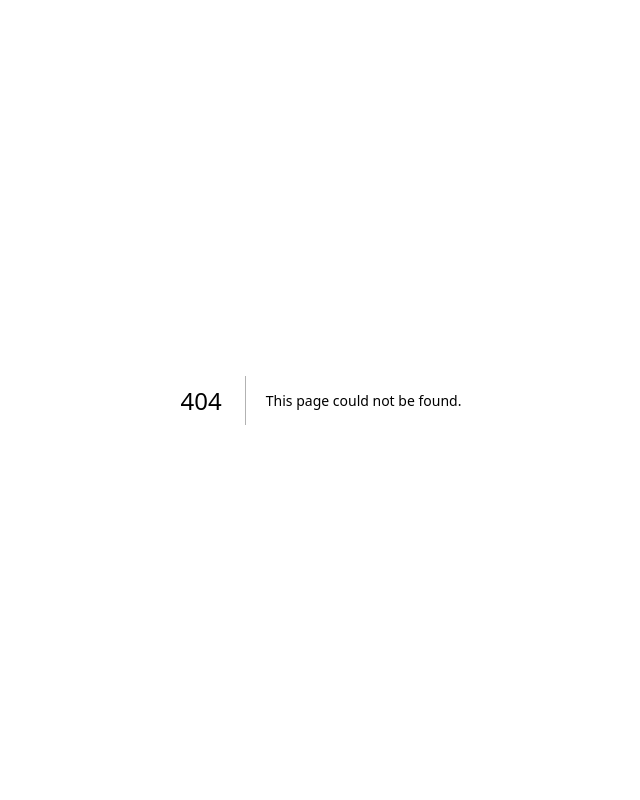
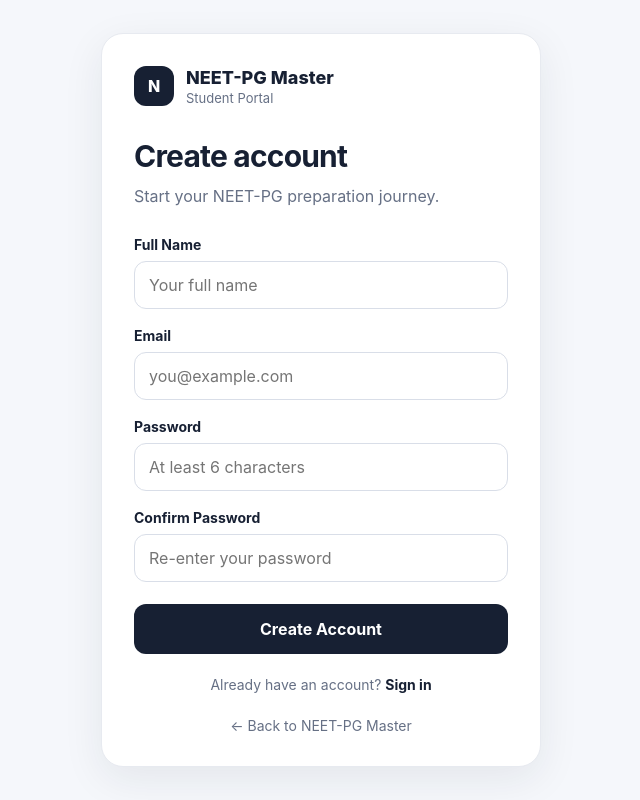
Before and after one commit to rerrlofficial/neetpg-mastery, a Next.js app in the folder apps/student/: page /signup in a window 1280 px wide. Before the commit this address had no page. Shown: the whole page, without its empty margins (319-959 px from the left). Built offline with nearby package versions, Linux system fonts and the light colour scheme; no server answers.

Commit message:
Create page.tsx

```diff
--- /dev/null
+++ b/apps/student/app/signup/page.tsx
@@ -0,0 +1,211 @@
+"use client";
+
+import { FormEvent, useState } from "react";
+import Link from "next/link";
+import { useRouter } from "next/navigation";
+import { supabase } from "../../lib/supabase";
+
+export default function StudentSignupPage() {
+  const router = useRouter();
+
+  const [name, setName] = useState("");
+  const [email, setEmail] = useState("");
+  const [password, setPassword] = useState("");
+  const [confirmPassword, setConfirmPassword] = useState("");
+
+  const [loading, setLoading] = useState(false);
+  const [errorMessage, setErrorMessage] = useState("");
+  const [successMessage, setSuccessMessage] = useState("");
+
+  async function handleSignup(event: FormEvent<HTMLFormElement>) {
+    event.preventDefault();
+
+    setErrorMessage("");
+    setSuccessMessage("");
+
+    if (!name.trim()) {
+      setErrorMessage("Please enter your name.");
+      return;
+    }
+
+    if (!email.trim()) {
+      setErrorMessage("Please enter your email.");
+      return;
+    }
+
+    if (password.length < 6) {
+      setErrorMessage("Password must be at least 6 characters.");
+      return;
+    }
+
+    if (password !== confirmPassword) {
+      setErrorMessage("Passwords do not match.");
+      return;
+    }
+
+    setLoading(true);
+
+    const { data, error } = await supabase.auth.signUp({
+      email: email.trim(),
+      password,
+      options: {
+        data: {
+          full_name: name.trim(),
+        },
+      },
+    });
+
+    if (error) {
+      setErrorMessage(error.message);
+      setLoading(false);
+      return;
+    }
+
+    if (data.session) {
+      router.push("/");
+      router.refresh();
+      return;
+    }
+
+    setSuccessMessage(
+      "Account created. Please check your email and verify your account before signing in."
+    );
+
+    setLoading(false);
+  }
+
+  return (
+    <main className="auth-page">
+      <div className="auth-card">
+        <div className="auth-brand">
+          <div className="brand-mark">N</div>
+
+          <div>
+            <div className="auth-brand-title">
+              NEET-PG Master
+            </div>
+
+            <div className="auth-brand-subtitle">
+              Student Portal
+            </div>
+          </div>
+        </div>
+
+        <div className="auth-heading">
+          <h1>Create account</h1>
+
+          <p>
+            Start your NEET-PG preparation journey.
+          </p>
+        </div>
+
+        <form onSubmit={handleSignup} className="auth-form">
+          <div className="form-group">
+            <label htmlFor="name">
+              Full Name
+            </label>
+
+            <input
+              id="name"
+              type="text"
+              value={name}
+              onChange={(event) =>
+                setName(event.target.value)
+              }
+              placeholder="Your full name"
+              autoComplete="name"
+              required
+            />
+          </div>
+
+          <div className="form-group">
+            <label htmlFor="signup-email">
+              Email
+            </label>
+
+            <input
+              id="signup-email"
+              type="email"
+              value={email}
+              onChange={(event) =>
+                setEmail(event.target.value)
+              }
+              placeholder="you@example.com"
+              autoComplete="email"
+              required
+            />
+          </div>
+
+          <div className="form-group">
+            <label htmlFor="signup-password">
+              Password
+            </label>
+
+            <input
+              id="signup-password"
+              type="password"
+              value={password}
+              onChange={(event) =>
+                setPassword(event.target.value)
+              }
+              placeholder="At least 6 characters"
+              autoComplete="new-password"
+              required
+            />
+          </div>
+
+          <div className="form-group">
+            <label htmlFor="confirm-password">
+              Confirm Password
+            </label>
+
+            <input
+              id="confirm-password"
+              type="password"
+              value={confirmPassword}
+              onChange={(event) =>
+                setConfirmPassword(event.target.value)
+              }
+              placeholder="Re-enter your password"
+              autoComplete="new-password"
+              required
+            />
+          </div>
+
+          {errorMessage && (
+            <div className="auth-error">
+              {errorMessage}
+            </div>
+          )}
+
+          {successMessage && (
+            <div className="auth-success">
+              {successMessage}
+            </div>
+          )}
+
+          <button
+            type="submit"
+            className="auth-submit"
+            disabled={loading}
+          >
+            {loading
+              ? "Creating account..."
+              : "Create Account"}
+          </button>
+        </form>
+
+        <div className="auth-footer">
+          <span>Already have an account?</span>{" "}
+          <Link href="/login">
+            Sign in
+          </Link>
+        </div>
+
+        <Link href="/" className="back-link">
+          ← Back to NEET-PG Master
+        </Link>
+      </div>
+    </main>
+  );
+}
```
